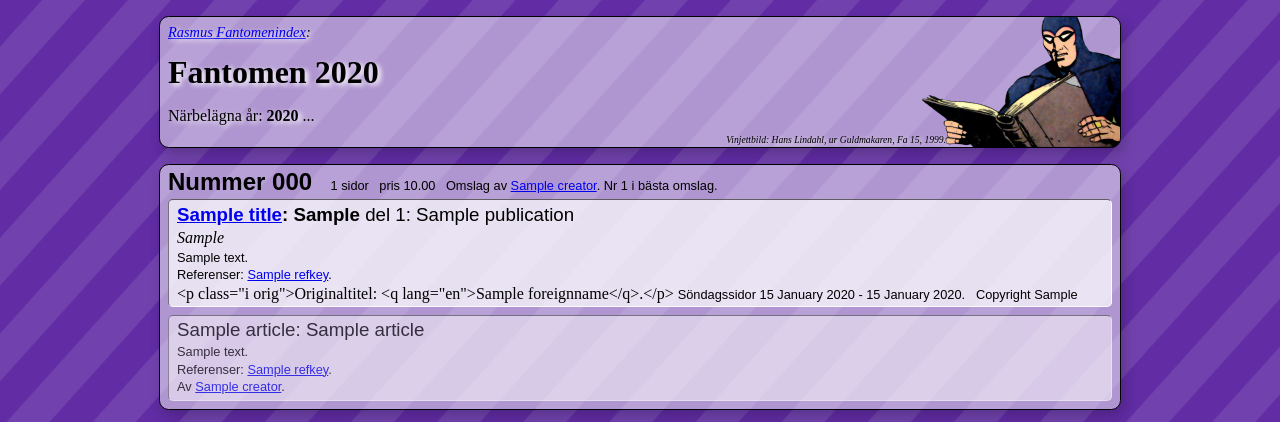
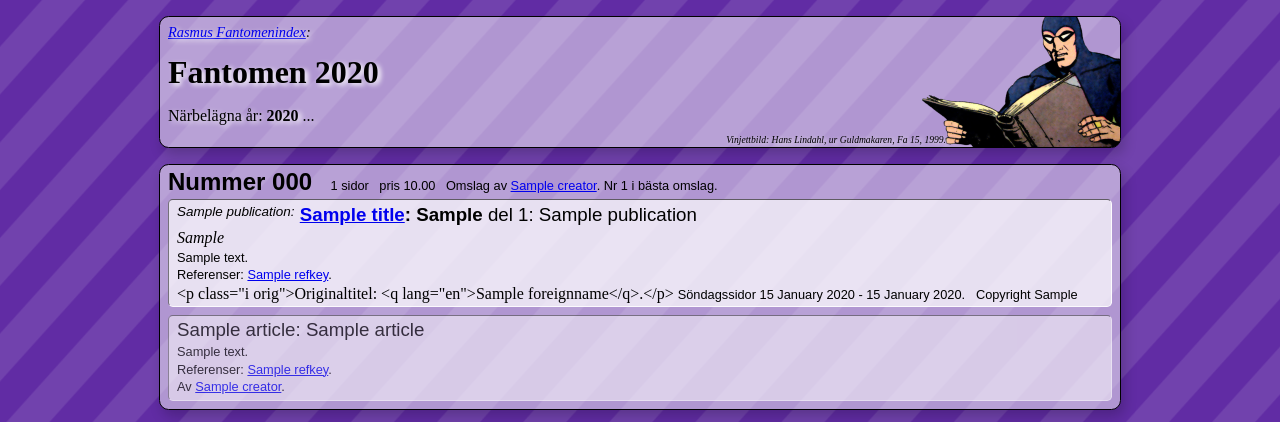
Before and after one commit to kaj/fandjango, a Django app: page /2020 in a window 1280 px wide. Shown: the top 422 px of the page. Run offline with Django 3.2, Linux system fonts and the light colour scheme; tables that the repository leaves empty hold one stand-in row (values such as "Sample post"); parts of the project's set-up code (start-up, migrations or seed data) failed here and were passed over.

Commit message:
Include publication labels.

```diff
--- a/libris/static/style.css
+++ b/libris/static/style.css
@@ -163,6 +163,13 @@ h3 { font-weight: normal; }
 }
 .issue .article { opacity: .7; }
 .episode h3, .article h3 { margin-top: 0; }
+.episode h3 .label {
+    font-size: 72%;
+    font-stretch: condensed;
+    font-style: oblique;
+    font-weight: 100;
+    vertical-align: top;
+}
 .issue div, .issue p, .episode div, .episode p, .article p { margin: .2em 0; }
 .episode p.teaser { font-style: italic; }
 .episode p.i, .article p.i { font: 80% sans-serif; }
--- a/libris/templates/year.html
+++ b/libris/templates/year.html
@@ -36,7 +36,7 @@
       {% for x in issue.contents %}
       {% with x.episode as ep %}{% if ep %}
       <div class="episode">
-	<h3><strong><a href="/{{ep.title.slug}}">{{ep.title}}</a>{%if ep.episode%}: {{ep.episode}}{%endif%}</strong>{%if x.part_no%} del {{x.part_no}}{%endif%}{%if x.part_name%}: {{x.part_name}}{%endif%}</h3>
+	<h3>{%if x.label%}<span class="label">{{x.label}}:</span> {%endif%}<strong><a href="/{{ep.title.slug}}">{{ep.title}}</a>{%if ep.episode%}: {{ep.episode}}{%endif%}</strong>{%if x.part_no%} del {{x.part_no}}{%endif%}{%if x.part_name%}: {{x.part_name}}{%endif%}</h3>
 	{%if ep.teaser and x.begins %}<p class="teaser">{{ep.teaser}}</p>{% endif %}
 	{% if ep.note %}<p class="i note">{{ ep.note }}</p>{% endif %}
 	{% with ep.ref_keys.all as refs %}
```
